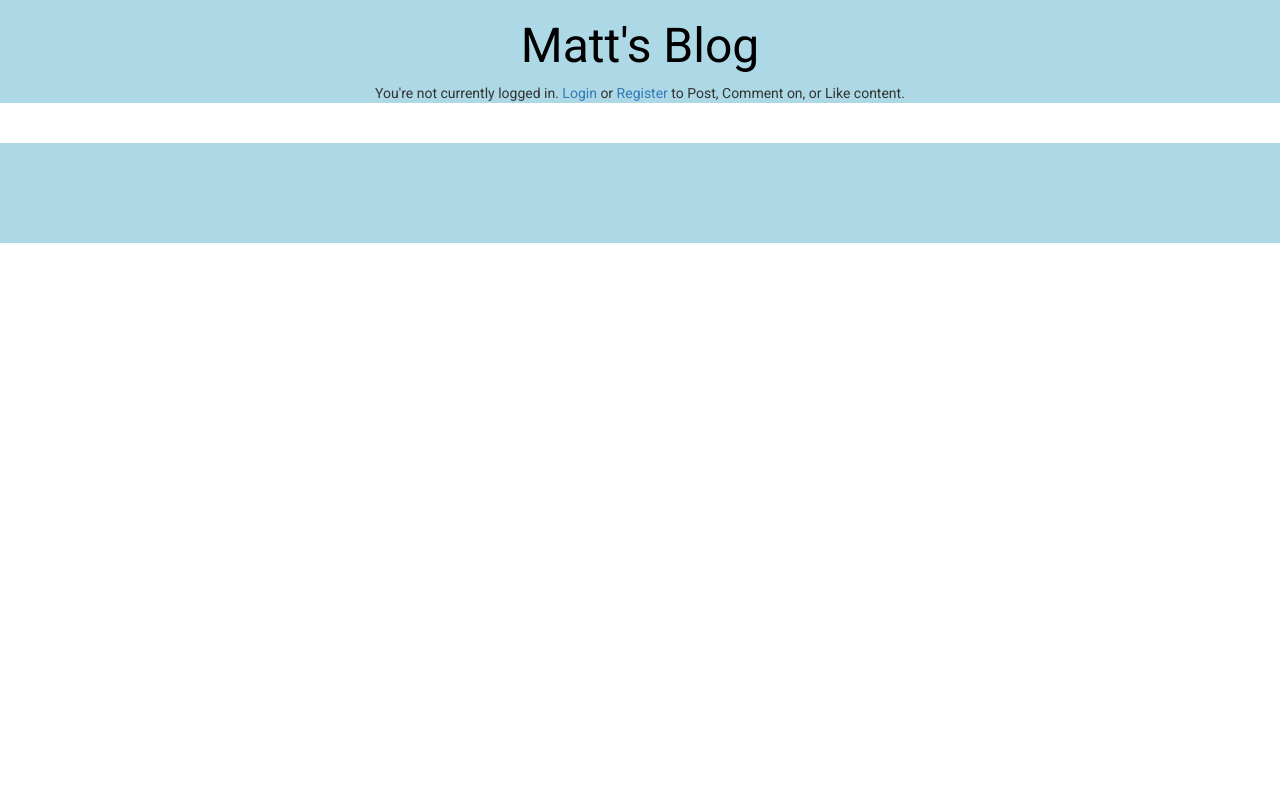
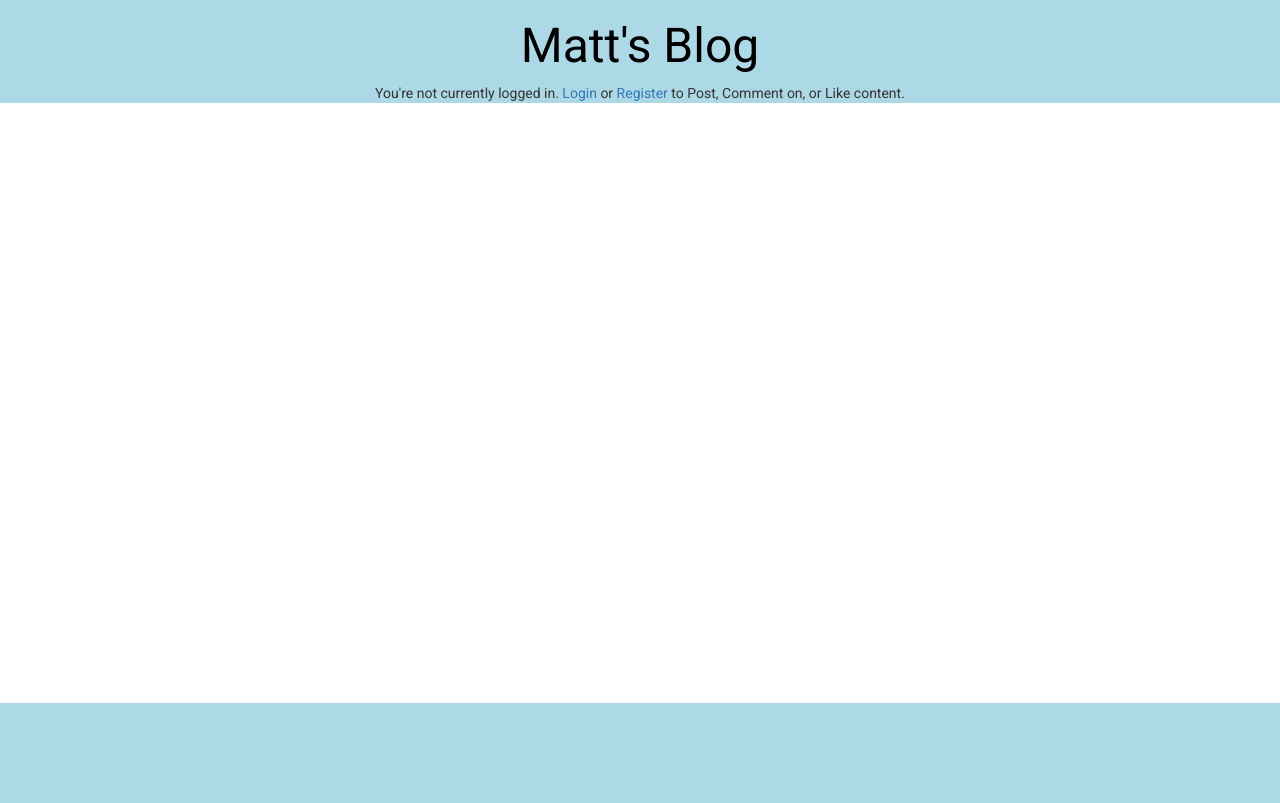
Before and after one commit to GreenGiraffe1/Multi-User-Blog, a Python web app: template myapp/templates/blog.html in a window 1280 px wide. Before the commit the page ends 243 px from the top, so only its background shows below. Run offline with Jinja, Linux system fonts and the light colour scheme; the template is opened without the code that fills it, so the values that code supplies are empty.

Commit message:
set vertical spacing criteria so whole viewport is taken up, and adjust horizontal spacing of 'create new post' button

```diff
--- a/myapp/templates/base.html
+++ b/myapp/templates/base.html
@@ -27,9 +27,11 @@
                 </div>
                 {% endif %}
         </header>
+        <div id="block-stuff">
+            {% block content %}
+            {% endblock %}
 
-        {% block content %}
-        {% endblock %}
+        </div>
 
         <footer class="container-fluid">
         </footer>
--- a/myapp/templates/blog.html
+++ b/myapp/templates/blog.html
@@ -3,15 +3,18 @@
         {% block content %}
         {% if uname %}
             <div class="container-fluid create-row">
-                {% include "createpost.html" %}
+                <div class="col-sm-1"></div>
+                <div class="col-sm-11">
+                    {% include "createpost.html" %}
+                </div>
             </div>
         {% endif %}
 
         {% for post in posts %}
-            <div class="container">
+            <div class="container post">
                 <br>
                 <br>
-                <div class="post">
+                <div class="">
                     <h2><a class="title-link post-subject" href="/blog/{{post.key().id()}}">
                             {{post.subject | safe}}
                     </a></h2>
--- a/static/main.css
+++ b/static/main.css
@@ -4,9 +4,15 @@
 body {
   margin: 0 auto; }
 
+body, html {
+  height: 100%; }
+
 h1 {
   text-align: center;
   font-size: 48px; }
+
+#block-stuff {
+  min-height: calc(100% - 200px); }
 
 footer, header {
   background-color: lightblue;
--- a/static/main.scss
+++ b/static/main.scss
@@ -3,13 +3,21 @@
 }
 body {
     margin: 0 auto;
+    // min-height: 100vh;
+}
+body, html {
+    height: 100%;
 }
 h1 {
     text-align: center;
     // font-weight: bold;
     font-size: 48px;
 }
-
+#block-stuff {
+    // min-height: 100vh;
+    // min-height: 100vh;
+    min-height: calc(100% - 200px);
+}
 footer {
     background-color: lightblue;
     min-height: 100px;
```
